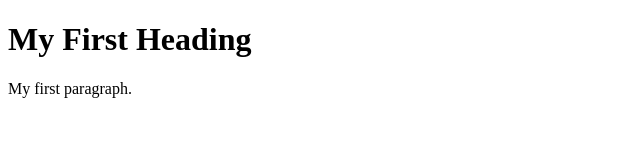
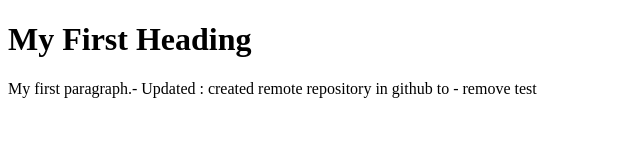
Before and after one commit to archana-vulindala/Git-Demo1, a plain HTML site: page index.html in a window 1280 px wide. Shown: the whole page, without its empty margins (0-640 px from the left). Drawn offline with Linux system fonts and the light colour scheme.

Commit message:
updating index to move to git hub

```diff
--- a/index.html
+++ b/index.html
@@ -3,7 +3,7 @@
 <body>
 
 <h1>My First Heading</h1>
-<p>My first paragraph.</p>
+<p>My first paragraph.- Updated : created remote repository in github to - remove test</p>
 
 </body>
 </html>
```
